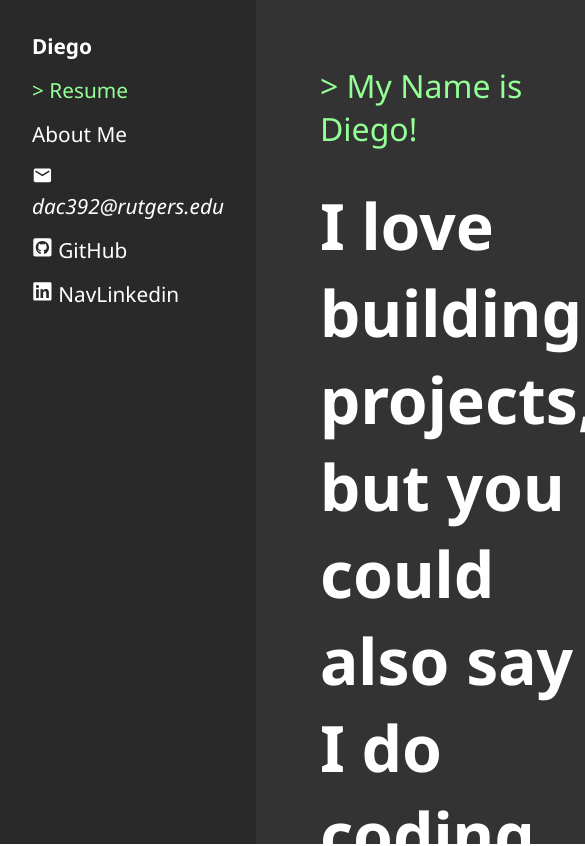
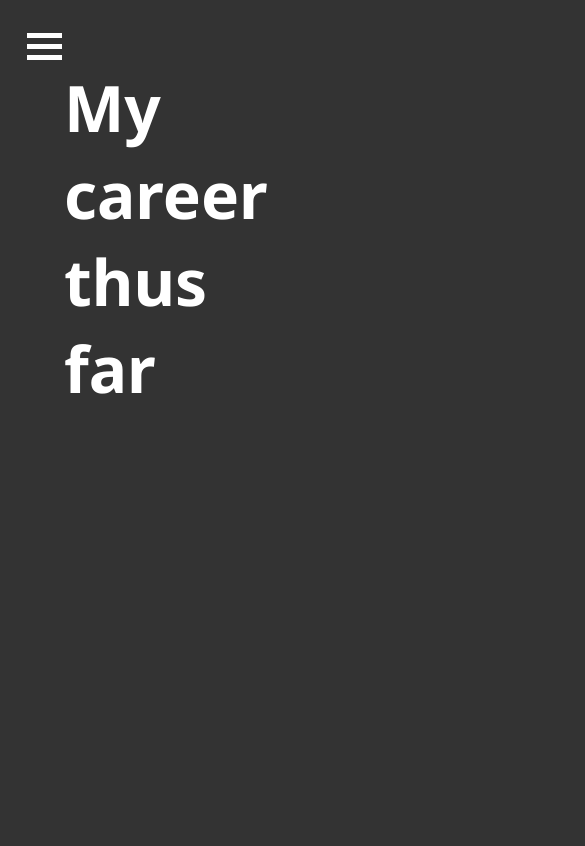
Before and after one commit to dac392/Portfolio-Personal-Website, a React (Create React App) app: page /resume in a window 390 px wide. Shown: the top 846 px of the page, 585 px wide, since content can reach past the window. Built offline with nearby package versions, Linux system fonts and the light colour scheme.

Commit message:
mobile navbar toggle

```diff
--- a/src/App.css
+++ b/src/App.css
@@ -18,16 +18,37 @@
   width: 100vw;
 }
 
+body{
+  background-color: #333;
+}
+
 
 /*
     HEADER THINGS
 */
-header{
-  background-color: #292929;
+
+
+#primary-navigation{
+  background-color: white;
   padding: 2em;
   display: flex;
   flex-direction: column;
   justify-content: flex-start;
+  background: hsl(0 0% 0% / 0.85);
+  height: 100vh;
+}
+
+@supports (backdrop-filter: blur(1rem)){
+  #primary-navigation{
+    background: hsl(0 0% 100% / 0.1);
+    backdrop-filter: blur(1rem);
+  }
+}
+
+.mobile-nav-toggle{ display: none; }
+
+.sr-only{
+  display: none;
 }
 
 header a{
@@ -40,15 +61,10 @@ header a{
 header a::after{
   content: "";
   position: absolute;
-  /* background-color: #ff3c78; */
   background-color: #93FF96;
   height: 0;
   width: 3px;
   left: -10px;
-  /* height: 3px;
-  width: 0;
-  left: 0;
-  bottom: -10px; */
   transition: all ease-in-out 0.25s;
 }
 
@@ -57,15 +73,15 @@ header a:hover::after{
   height: 100%;
 }
 
-.main-nav ul{
+nav ul{
   list-style: none;
 }
 
-.main-nav .active{
+nav .active{
   color: #93FF96;
 }
 
-.main-nav .active::before{
+nav .active::before{
   color: #93FF96;
   content: "> ";
 }
@@ -74,32 +90,55 @@ header li {
   margin-bottom: 1em;
 }
 
+@media (max-width: 35em){
+
+  #primary-navigation{
+    position: fixed;
+    inset: 0 30% 0 0;
+    padding: min(20vh, 5rem) 2em;
+    z-index: 999;
+    transform: translateX(-100%);
+    transition: transform 0.35s ease-in-out;
+  }
+
+  #primary-navigation[data-visible="true"]{
+    transform: translateX(0%);
+  }
+
+
+  .mobile-nav-toggle{
+    display: block;
+    cursor: pointer;
+    background-color: transparent;
+    border: 0;
+    position: absolute;
+    top: 2em;
+    left: 2em;
+    z-index: 1000;
+  }
+
+  .bar1, .bar2, .bar3{
+    width: 35px;
+    height: 5px;
+    background-color: white;
+    margin: 6px 0;
+    transition: 0.4s;
+  }
+
+  .change .bar1{
+    transform: translate(0, 11px) rotate(-45deg);
+  }
+  .change .bar2{
+    opacity: 0;
+  }
+  .change .bar3{
+    transform: translate(0, -11px) rotate(45deg);
+  }
+}
 
 /*
     FOOTER THINGS
 */
-footer{
-  width: 100%;
-  background-color: gray;
-  padding: 2em 2em 1em 2em;
-}
-
-footer ul{
-  border-left: 4px solid black;
-  list-style: none;
-  padding-left: 0.5em;
-}
-
-footer li{
-  margin-bottom: 0.5em;
-}
-
-footer a, footer p {
-  text-decoration: none;
-  font-size: 1.5em;
-  color: black;
-
-}
 
 
 /*
@@ -111,7 +150,7 @@ footer a, footer p {
   flex-direction: column;
   padding: 2em;
   height: 100%;
-  width: 100%;
+  width: 80%;
   background-color: #333;
   color: white;
   font-size: 2em;
@@ -158,6 +197,21 @@ footer a, footer p {
   color: #fff;
 }
 
+/*
+    RESUME THINGS
+*/
+
+.resume{
+  display: flex;
+  flex-direction: column;
+  padding: 2em;
+  height: 100%;
+  width: 80%;
+  background-color: #333;
+  color: white;
+  font-size: 2em;
+}
+
 @media screen and (min-width: 600px){
 
 }
--- a/src/App.js
+++ b/src/App.js
@@ -2,6 +2,7 @@ import './App.css';
 import { Route, Routes } from 'react-router-dom';
 import Header from './Components/Header';
 import Home from './Components/Home';
+import Resume from './Components/Resume'
 
 function App() {
   return (
@@ -9,7 +10,7 @@ function App() {
       <Header />
         <Routes>
           <Route exact path="/welcome" element={ <Home /> } />
-          <Route path="/resume" element={ <Home />} />
+          <Route path="/resume" element={ <Resume />} />
           <Route path="/about" element={<Home/>} />
         </Routes>
       {/* <Footer /> */}
--- a/src/Components/Header.js
+++ b/src/Components/Header.js
@@ -1,29 +1,17 @@
-import React from "react";
-import { NavLink } from 'react-router-dom';
-import { FaGithubSquare, FaLinkedin } from "react-icons/fa";
-import { MdEmail } from "react-icons/md"
+import React, { useState } from "react";
+import ManueIcon from "./MenueIcon";
+import MainNav from "./MainNav";
 
 const Header = ()=>{
+
+    const [navbarStatus, setNavbarStatus] = useState(false);
+
     return (
         <header>
-            <nav className="main-nav">
-                <ul>
-                    <li><NavLink
-                        exact to="/welcome"
-                        className={(navData) => (navData.isActive? 'active':'')}
-                        ><strong>Diego</strong></NavLink></li>
-                    <li><NavLink
-                        to="/resume" activeClassName="active"
-                        className={(navData) => (navData.isActive? 'active':'')}
-                        >Resume</NavLink></li>
-                    <li><NavLink
-                        to="/about"
-                        className={(navData) => (navData.isActive? 'active':'')}
-                        >About Me</NavLink></li>
-                    <li><address><a href="mailto:dac392@gmail.com"><MdEmail /> dac392@rutgers.edu</a></address></li>
-                    <li><a href="https://github.com/dac392" target="_blank" rel="noreferrer"><FaGithubSquare /> GitHub</a></li>
-                    <li><a href="https://www.linkedin.com/in/dac392/" target="_blank" rel="noreferrer"><FaLinkedin /> NavLinkedin</a></li>
-                </ul>
+            <nav>
+                <ManueIcon status={navbarStatus} setVisible={setNavbarStatus} />
+                <MainNav status={navbarStatus} setVisible={setNavbarStatus} />
+
             </nav>
         </header>
     );
--- /dev/null
+++ b/src/Components/MainNav.js
@@ -0,0 +1,32 @@
+import React from "react";
+import { NavLink } from 'react-router-dom';
+import { FaGithubSquare, FaLinkedin } from "react-icons/fa";
+import { MdEmail } from "react-icons/md"
+
+const MainNav = ({status, setVisible})=>{
+    const hanleClick = ()=> setVisible(false);
+    return (
+        <ul id="primary-navigation" data-visible={status}>
+            <li><NavLink
+                exact to="/welcome"
+                className={(navData) => (navData.isActive? 'active':'')}
+                onClick={hanleClick}
+                ><strong>Diego</strong></NavLink></li>
+            <li><NavLink
+                to="/resume" activeClassName="active"
+                className={(navData) => (navData.isActive? 'active':'')}
+                onClick={hanleClick}
+                >Resume</NavLink></li>
+            <li><NavLink
+                to="/about"
+                className={(navData) => (navData.isActive? 'active':'')}
+                onClick={hanleClick}
+                >About Me</NavLink></li>
+            <li><address><a href="mailto:dac392@gmail.com"><MdEmail /> dac392@rutgers.edu</a></address></li>
+            <li><a href="https://github.com/dac392" target="_blank" rel="noreferrer"><FaGithubSquare /> GitHub</a></li>
+            <li><a href="https://www.linkedin.com/in/dac392/" target="_blank" rel="noreferrer"><FaLinkedin /> NavLinkedin</a></li>
+        </ul>
+    );
+}
+
+export default MainNav;
--- /dev/null
+++ b/src/Components/MenueIcon.js
@@ -0,0 +1,24 @@
+import React from "react";
+
+
+const ManueIcon = ({status, setVisible})=>{
+    return(
+        <button
+            type="button"
+            aria-label="Navbar Toggle"
+            onClickCapture={()=> setVisible(!status)}
+            className={
+                status?
+                    "mobile-nav-toggle change"
+                :   "mobile-nav-toggle"
+            }
+        >
+            <span aria-hidden="true" className="sr-only">Menu</span>
+            <div className="menue-icon bar1"></div>
+            <div className="menue-icon bar2"></div>
+            <div className="menue-icon bar3"></div>
+        </button>
+    );
+}
+
+export default ManueIcon;
--- /dev/null
+++ b/src/Components/Resume.js
@@ -0,0 +1,12 @@
+import React from "react";
+
+const Resume = ()=>{
+    return (
+        <div className="resume">
+            <h1>My career thus far</h1>
+
+        </div>
+    );
+}
+
+export default Resume;
```
Also changed, not shown: src/index.js (+6 -3 lines).
